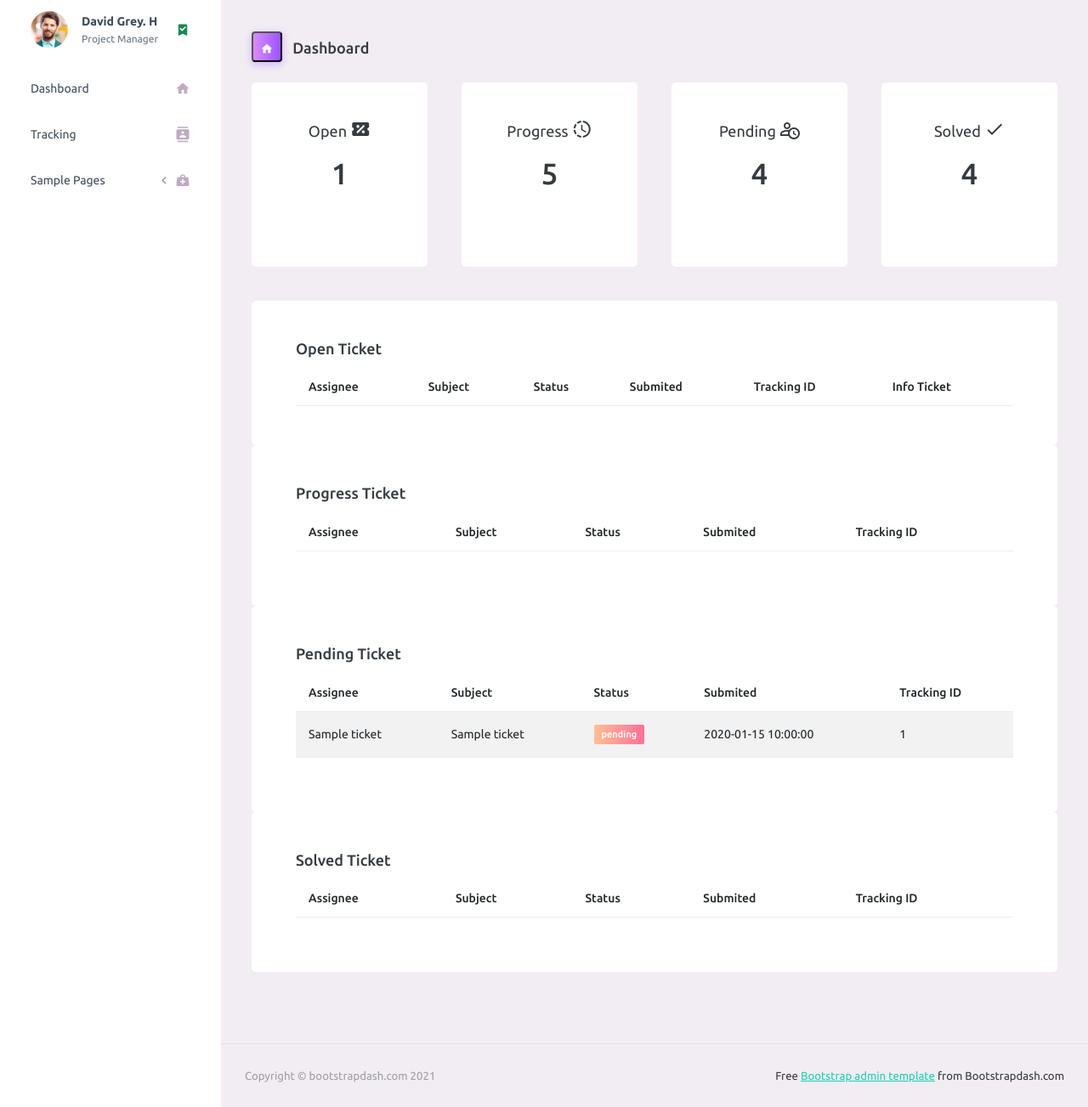
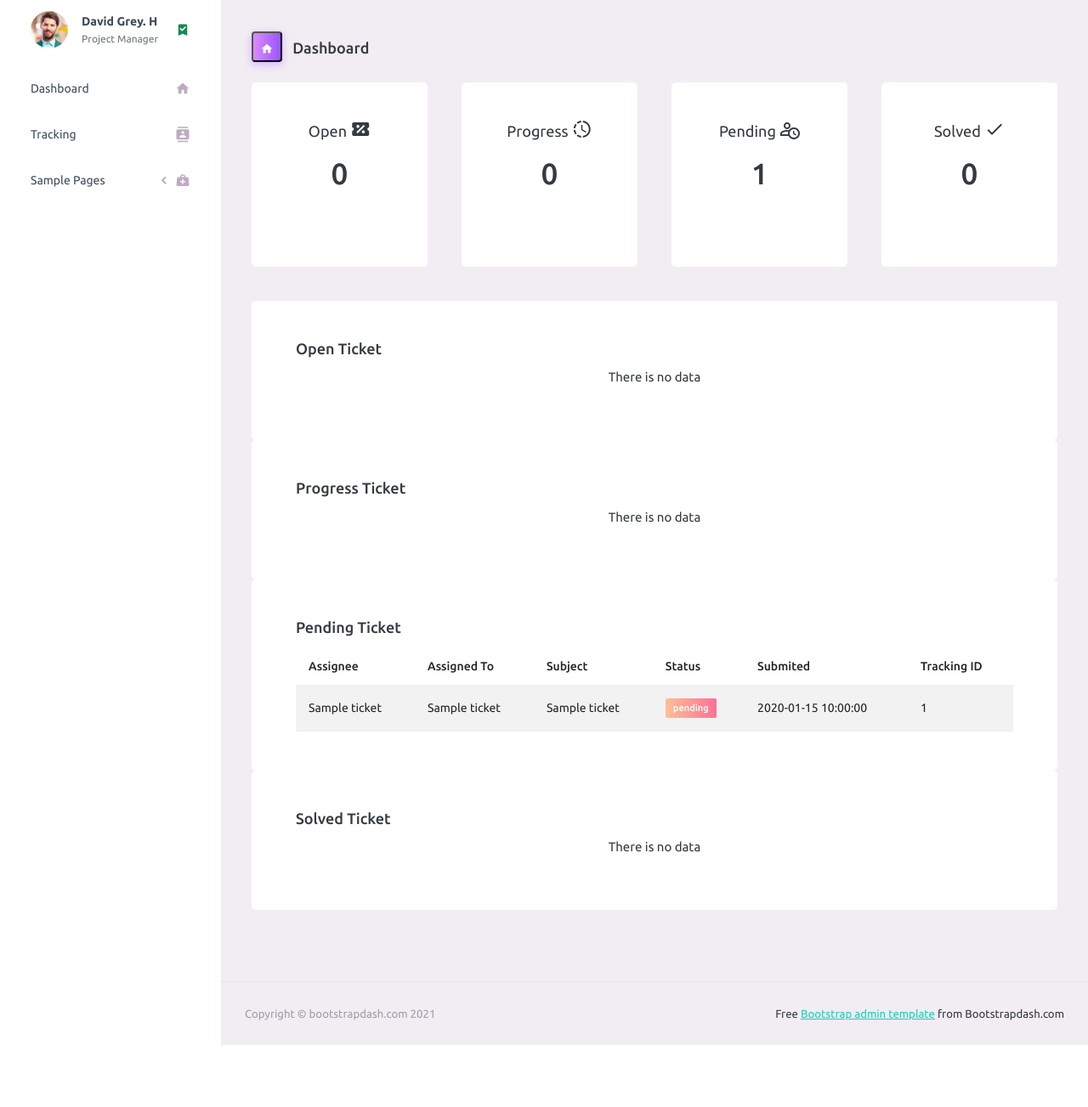
Before and after one commit to DevinFauzan/cmsdashboardbase, a Laravel app: page /detail_ticket-admin in a window 1280 px wide. Shown: the part 77-1380 px from the top of the page at 85% size. After the commit the page ends 1307 px from the top, so only its background shows below. Run offline with Laravel 8, Linux system fonts and the light colour scheme; tables that the repository leaves empty hold one stand-in row (values such as "Sample post"); lists and menus that the app fills with data are empty; some libraries are stand-ins or nearby versions.

Commit message:
change status ticket, user tech, case total

```diff
--- a/app/Http/Controllers/Auth/DashboardController.php
+++ b/app/Http/Controllers/Auth/DashboardController.php
@@ -13,7 +13,13 @@
         $ticket = Ticket::all();
         $user = User::all();
 
-        return view('auth.dashboard',["ticket"=> $ticket, "Users" => $user]);
+        $openTickets = $ticket->where('status', 'open')->count();
+        $pendingTickets = $ticket->where('status', 'pending')->count();
+        $progressTickets = $ticket->where('status', 'progress')->count();
+        $solvedTickets = $ticket->where('status', 'solved')->count();
+        return view('auth.dashboard',["ticket"=> $ticket, "Users" => $user,
+         "openTickets" => $openTickets,"pendingTickets" => $pendingTickets,
+         "progressTickets" => $progressTickets,"solvedTickets" => $solvedTickets]);
     }
 
     public function edit($id)
--- a/app/Models/User.php
+++ b/app/Models/User.php
@@ -43,4 +43,38 @@
     protected $casts = [
         'email_verified_at' => 'datetime',
     ];
+
+    public function updateCaseTotal()
+    {
+        // Update the case_total based on your logic
+        // For example, increment by 1
+        $this->update(['case_total' => $this->case_total + 1]);
+    }
+    public function updateStatus()
+    {
+        if ($this->case_total === 0) {
+            $this->status = 0; // Free
+        } elseif ($this->case_total >= 1 && $this->case_total <= 2) {
+            $this->status = 1; // Working
+        } elseif ($this->case_total >= 3 && $this->case_total <= 5) {
+            $this->status = 2; // Busy
+        } elseif ($this->case_total > 5) {
+            $this->status = 3; // Overload
+        }
+
+        $this->save();
+    }
+
+    public function getStatusBadgeAttribute()
+    {
+        $statusColors = [
+            0 => 'badge-gradient-success',
+            1 => 'badge-gradient-info',
+            2 => 'badge-gradient-warning',
+            3 => 'badge-gradient-danger',
+        ];
+
+        return $statusColors[$this->status] ?? 'badge-secondary';
+    }
+
 }
--- a/resources/views/auth/dashboard.blade.php
+++ b/resources/views/auth/dashboard.blade.php
@@ -115,7 +115,7 @@
                             <h4 class="font-weight-normal mb-3">Open <i
                                     class="mdi mdi-ticket-percent mdi-24px float-right"></i>
                             </h4>
-                            <h1 class="mb-5">1</h1>
+                            <h1 class="mb-5">{{ $openTickets }}</h1>
                         </div>
                     </div>
                 </div>
@@ -125,7 +125,7 @@
                             <h4 class="font-weight-normal mb-3">Progress <i
                                     class="mdi mdi-progress-clock mdi-24px float-right"></i>
                             </h4>
-                            <h1 class="mb-5">5</h1>
+                            <h1 class="mb-5">{{ $progressTickets }}</h1>
                         </div>
                     </div>
                 </div>
@@ -137,7 +137,7 @@
                             <h4 class="font-weight-normal mb-3">Pending <i
                                     class="mdi mdi-account-clock-outline mdi-24px float-right"></i>
                             </h4>
-                            <h1 class="mb-5">4</h1>
+                            <h1 class="mb-5">{{ $pendingTickets }}</h1>
                         </div>
                     </div>
                 </div>
@@ -148,7 +148,7 @@
                                 alt="circle-image" /> --}}
                             <h4 class="font-weight-normal mb-3">Solved <i class="mdi mdi-check mdi-24px float-right"></i>
                             </h4>
-                            <h1 class="mb-5">4</h1>
+                            <h1 class="mb-5">{{ $solvedTickets }}</h1>
                         </div>
                     </div>
                 </div>
@@ -158,6 +158,9 @@
                 <div class="card tabcontent" id="open">
                     <div class="card-body">
                         <h4 class="card-title">Open Ticket</h4>
+                        @if ($ticket->where('status', 'open')->isEmpty())
+                            <p class="text-center">There is no data</p>
+                        @else
                             <div class="table-responsive">
                                 <table id="example" class="table table-striped" style="width:100%">
                                     <thead>
@@ -172,7 +175,7 @@
                                     </thead>
                                     <tbody>
                                         @foreach ($ticket as $t)
-                                    @if ($t->name_tech == "")
+                                            @if ($t->name_tech == '')
                                                 <tr>
                                                     <td>
                                                         {{-- <img src="{{ asset('assets/auth/images/faces/face4.jpg') }}" class="me-2" alt="image"> --}}
@@ -192,23 +195,27 @@
                                                     </td>
                                                 </tr>
                                             @else
-
                                             @endif
                                         @endforeach
                                     </tbody>
 
                                 </table>
                             </div>
+                        @endif
                     </div>
                 </div>
                 <div class="card tabcontent" id="progress">
                     <div class="card-body">
                         <h4 class="card-title">Progress Ticket</h4>
+                        @if ($ticket->where('status', 'progress')->isEmpty())
+                            <p class="text-center">There is no data</p>
+                        @else
                             <div class="table-responsive">
                                 <table id="example" class="table table-striped" style="width:100%">
                                     <thead>
                                         <tr>
                                             <th> Assignee </th>
+                                            <th> Assigned To </th>
                                             <th> Subject </th>
                                             <th> Status </th>
                                             <th> Submited </th>
@@ -224,9 +231,13 @@
                                                         {{-- <img src="{{ asset('assets/auth/images/faces/face4.jpg') }}" class="me-2" alt="image"> --}}
                                                         {{ $t->name_user }}
                                                     </td>
+                                                    <td>
+                                                        {{ $t->name_tech }}
+                                                    </td>
                                                     <td>{{ $t->subject }}</td>
                                                     <td>
-                                                    <label class="badge badge-gradient-warning">{{ $t->status }}</label>
+                                                        <label
+                                                            class="badge badge-gradient-warning text-black">{{ $t->status }}</label>
                                                     </td>
                                                     <td>{{ $t->created_at }}</td>
                                                     <td>{{ $t->ticket_id }}</td>
@@ -242,16 +253,21 @@
                                     </tbody>
                                 </table>
                             </div>
+                        @endif
                     </div>
                 </div>
                 <div class="card tabcontent" id="pending">
                     <div class="card-body">
                         <h4 class="card-title">Pending Ticket</h4>
+                        @if ($ticket->where('status', 'pending')->isEmpty())
+                            <p class="text-center">There is no data</p>
+                        @else
                             <div class="table-responsive">
                                 <table id="example" class="table table-striped" style="width:100%">
                                     <thead>
                                         <tr>
                                             <th> Assignee </th>
+                                            <th> Assigned To </th>
                                             <th> Subject </th>
                                             <th> Status </th>
                                             <th> Submited </th>
@@ -267,9 +283,13 @@
                                                         {{-- <img src="{{ asset('assets/auth/images/faces/face4.jpg') }}" class="me-2" alt="image"> --}}
                                                         {{ $t->name_user }}
                                                     </td>
+                                                    <td>
+                                                        {{ $t->name_tech }}
+                                                    </td>
                                                     <td>{{ $t->subject }}</td>
                                                     <td>
-                                                    <label class="badge badge-gradient-danger">{{ $t->status }}</label>
+                                                        <label
+                                                            class="badge badge-gradient-danger">{{ $t->status }}</label>
                                                     </td>
                                                     <td>{{ $t->created_at }}</td>
                                                     <td>{{ $t->ticket_id }}</td>
@@ -285,16 +305,21 @@
                                     </tbody>
                                 </table>
                             </div>
+                        @endif
                     </div>
                 </div>
                 <div class="card tabcontent" id="solved">
-                    <div class="card-body">
+                    <div class="card-body ">
                         <h4 class="card-title">Solved Ticket</h4>
+                        @if ($ticket->where('status', 'solved')->isEmpty())
+                            <p class="text-center">There is no data</p>
+                        @else
                             <div class="table-responsive">
                                 <table id="example" class="table table-striped" style="width:100%">
                                     <thead>
                                         <tr>
                                             <th> Assignee </th>
+                                            <th> Assigned To </th>
                                             <th> Subject </th>
                                             <th> Status </th>
                                             <th> Submited </th>
@@ -310,9 +335,13 @@
                                                         {{-- <img src="{{ asset('assets/auth/images/faces/face4.jpg') }}" class="me-2" alt="image"> --}}
                                                         {{ $t->name_user }}
                                                     </td>
+                                                    <td>
+                                                        {{ $t->name_tech }}
+                                                    </td>
                                                     <td>{{ $t->subject }}</td>
                                                     <td>
-                                                    <label class="badge badge-gradient-success">{{ $t->status }}</label>
+                                                        <label
+                                                            class="badge badge-gradient-success">{{ $t->status }}</label>
                                                     </td>
                                                     <td>{{ $t->created_at }}</td>
                                                     <td>{{ $t->ticket_id }}</td>
@@ -328,6 +357,7 @@
                                     </tbody>
                                 </table>
                             </div>
+                        @endif
                     </div>
                 </div>
             </div>
@@ -358,24 +388,3 @@
 
     <!-- Include jQuery -->
     <script src="https://code.jquery.com/jquery-3.6.0.min.js"></script>
-
-    <script>
-        $(document).ready(function() {
-            $('.btn-assign').click(function() {
-                var ticketId = $(this).data('ticket-id');
-
-                $.ajax({
-                    url: '/auth/get-ticket-details/' +
-                        ticketId, // Update the URL based on your route
-                    method: 'GET',
-                    success: function(response) {
-                        $('#modalContent').html(response);
-                        $('#modalOpen').modal('show');
-                    },
-                    error: function(error) {
-                        console.error(error);
-                    }
-                });
-            });
-        });
-    </script>
```
Also changed, not shown: app/Http/Controllers/TicketController.php (+13 -1 lines), resources/views/pages/admin/admin_ticket_detail.blade.php (+18 -2 lines). Lines whose indentation alone changed are shown as unchanged.
